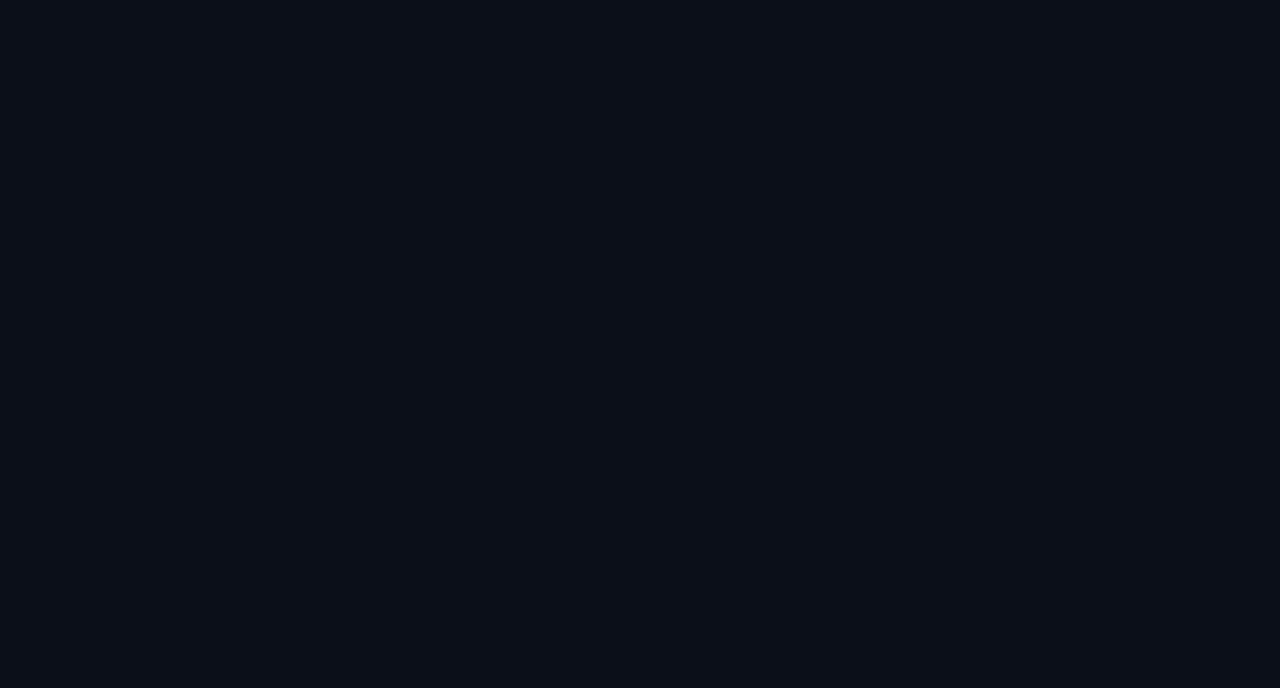
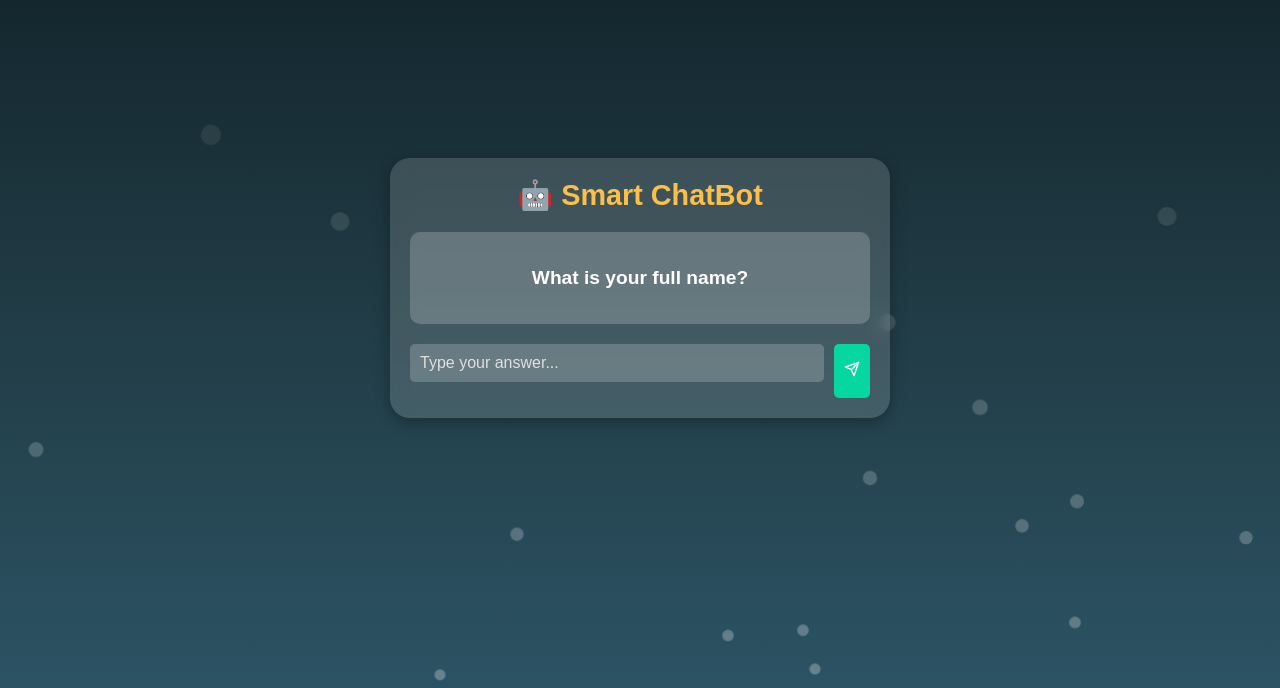
Before and after one commit to Iwyn-j/Project-S, a React (Create React App) app: page /chatbot in a window 1280 px wide. Before the commit this address had no page. Shown: the part 112-800 px from the top of the page. Built offline with nearby package versions, Linux system fonts and the light colour scheme; the HTML template or start-up script is replaced by a standard one.

Commit message:
Initial ChatBot created. Working on more updates

```diff
--- a/package.json
+++ b/package.json
@@ -9,8 +9,10 @@
     "firebase": "^11.1.0",
     "react": "^19.0.0",
     "react-dom": "^19.0.0",
+    "react-icons": "^5.4.0",
     "react-router-dom": "^6.28.0",
     "react-scripts": "5.0.1",
+    "styled-components": "^6.1.13",
     "web-vitals": "^4.2.4"
   },
   "scripts": {
--- a/src/App.js
+++ b/src/App.js
@@ -60,19 +60,68 @@
 
 // export default App;
 
-import React from 'react';
-import { BrowserRouter as Router, Routes, Route, Link } from 'react-router-dom';
+// import React from 'react';
+// import { BrowserRouter as Router, Routes, Route, Link } from 'react-router-dom';
+// import './App.css'; // App styles
+// import './Pages/Login.css'; // Login styles
+// import Login from './Pages/Login'; // Login component
+// import './Pages/Register.css'; // Login styles
+// import Register from './Pages/Register';
+// import ChatBot from "./Pages/Chatbot";
+
+// function App() {
+//   return (
+//     <Router>
+//       <Routes>
+//         {/* Route for the Home Page */}
+//         <Route
+//           path="/"
+//           element={
+//             <div className="App">
+//               <header className="App-header">
+//                 <img src="./logo.png" alt="Logo" className="App-logo" />
+//                 <h1>Welcome to Project S</h1>
+//                 <p>This is Project S, and Yash and Iwyn are going to be working on this form.</p>
+
+//                 <div className="button-container">
+//                   {/* <button onClick={() => alert('Welcome!')}>Register</button> */}
+
+//                   {/* Register button navigates to Login */}
+//                   <Link to="/login">
+//                     <button>Login</button>
+//                   </Link>
+//                   <Link to="/register">
+//                     <button>Register</button>
+//                   </Link>
+//                 </div>
+//               </header>
+//             </div>
+//           }
+//         />
+
+//         {/* Route for the Login Page */}
+//         <Route path="/login" element={<Login />} />
+//         <Route path="/chatbot" element={<Chatbot />} />
+
+//         <Route path="/register" element={<Register />} />
+//       </Routes>
+//     </Router>
+//   );
+// }
+
+// export default App;
+import React from "react";
+import { BrowserRouter as Router, Routes, Route, Link } from "react-router-dom";
 import './App.css'; // App styles
-import './Pages/Login.css'; // Login styles
 import Login from './Pages/Login'; // Login component
-import './Pages/Register.css'; // Login styles
-import Register from './Pages/Register';
+import Register from './Pages/Register'; // Register component
+import ChatBot from './Pages/ChatBot'; // ChatBot component
 
 function App() {
   return (
     <Router>
       <Routes>
-        {/* Route for the Home Page */}
+        {/* Home Page */}
         <Route
           path="/"
           element={
@@ -83,9 +132,7 @@ function App() {
                 <p>This is Project S, and Yash and Iwyn are going to be working on this form.</p>
 
                 <div className="button-container">
-                  {/* <button onClick={() => alert('Welcome!')}>Register</button> */}
-
-                  {/* Register button navigates to Login */}
+                  {/* Home page buttons */}
                   <Link to="/login">
                     <button>Login</button>
                   </Link>
@@ -98,10 +145,14 @@ function App() {
           }
         />
 
-        {/* Route for the Login Page */}
+        {/* Login Page */}
         <Route path="/login" element={<Login />} />
 
+        {/* Register Page */}
         <Route path="/register" element={<Register />} />
+
+        {/* ChatBot Page */}
+        <Route path="/chatbot" element={<ChatBot />} />
       </Routes>
     </Router>
   );
--- /dev/null
+++ b/src/Pages/ChatBot.js
@@ -0,0 +1,226 @@
+import React, { useState, useEffect } from "react";
+import styled, { keyframes } from "styled-components";
+import { FiSend } from "react-icons/fi";
+import { auth, db } from "../firebase-config";
+import { doc, setDoc } from "firebase/firestore";
+import { useNavigate } from "react-router-dom";
+
+// Questions Array
+const questions = [
+  { id: 1, question: "What is your full name?", type: "text" },
+  { id: 2, question: "What is your age?", type: "number" },
+  { id: 3, question: "What is your educational background?", type: "dropdown", options: ["High School", "Diploma", "Degree", "Master's", "PhD"] },
+  { id: 4, question: "What is your current occupation?", type: "text" },
+  { id: 5, question: "What are your career goals?", type: "text" },
+];
+
+const ChatBot = () => {
+  const [currentQuestionIndex, setCurrentQuestionIndex] = useState(0);
+  const [responses, setResponses] = useState({});
+  const [inputValue, setInputValue] = useState("");
+  const navigate = useNavigate();
+
+  useEffect(() => {
+    setInputValue(""); // Reset input value when a new question appears
+  }, [currentQuestionIndex]);
+
+  const handleNext = async () => {
+    const currentQuestion = questions[currentQuestionIndex];
+
+    if (inputValue.trim() === "") return; // Prevent empty submission
+
+    // Save the current answer
+    setResponses((prev) => ({ ...prev, [currentQuestion.question]: inputValue }));
+
+    if (currentQuestionIndex < questions.length - 1) {
+      // Move to the next question
+      setInputValue("");
+      setCurrentQuestionIndex(currentQuestionIndex + 1);
+    } else {
+      // Final step: Save all answers to Firestore
+      await saveToFirebase();
+    }
+  };
+
+  const saveToFirebase = async () => {
+    try {
+      const user = auth.currentUser;
+
+      if (!user) {
+        alert("User not authenticated. Please log in first.");
+        navigate("/login");
+        return;
+      }
+
+      // Save responses under the user's UID in Firestore
+      const userDocRef = doc(db, "responses", user.uid);
+
+      await setDoc(userDocRef, {
+        answers: responses,
+        submittedAt: new Date(),
+      });
+
+      alert("Responses saved successfully!");
+      console.log("Saved Responses:", responses);
+      navigate("/"); // Redirect to home
+    } catch (error) {
+      console.error("Error saving responses:", error);
+      alert("Failed to save responses. Please try again.");
+    }
+  };
+
+  const currentQuestion = questions[currentQuestionIndex];
+
+  return (
+    <ChatContainer>
+      {/* Background Animation */}
+      <AnimatedBackground>
+        {[...Array(20)].map((_, i) => (
+          <Bubble key={i} style={{ left: `${Math.random() * 100}%`, animationDuration: `${3 + Math.random() * 3}s` }} />
+        ))}
+      </AnimatedBackground>
+
+      {/* Chatbox */}
+      <ChatBox>
+        <h2>🤖 Smart ChatBot</h2>
+        <ChatBubble>
+          <p>{currentQuestion.question}</p>
+        </ChatBubble>
+
+        {currentQuestion.type === "dropdown" ? (
+          <Dropdown
+            value={inputValue}
+            onChange={(e) => setInputValue(e.target.value)}
+            onBlur={handleNext} // Auto-submit dropdown
+          >
+            <option value="">Select an option</option>
+            {currentQuestion.options.map((option, idx) => (
+              <option key={idx} value={option}>
+                {option}
+              </option>
+            ))}
+          </Dropdown>
+        ) : (
+          <InputBox>
+            <input
+              type={currentQuestion.type}
+              value={inputValue}
+              placeholder="Type your answer..."
+              onChange={(e) => setInputValue(e.target.value)}
+            />
+            <SendButton onClick={handleNext}>
+              <FiSend />
+            </SendButton>
+          </InputBox>
+        )}
+      </ChatBox>
+    </ChatContainer>
+  );
+};
+
+export default ChatBot;
+
+// Styled Components
+
+const bubbleAnimation = keyframes`
+  0% {
+    transform: translateY(0) scale(0.5);
+    opacity: 1;
+  }
+  100% {
+    transform: translateY(-100vh) scale(1.2);
+    opacity: 0;
+  }
+`;
+
+const ChatContainer = styled.div`
+  height: 100vh;
+  overflow: hidden;
+  background: linear-gradient(to bottom, #0f2027, #203a43, #2c5364);
+  display: flex;
+  justify-content: center;
+  align-items: center;
+  position: relative;
+  font-family: "Poppins", sans-serif;
+`;
+
+const AnimatedBackground = styled.div`
+  position: absolute;
+  width: 100%;
+  height: 100%;
+  top: 0;
+  left: 0;
+  overflow: hidden;
+`;
+
+const Bubble = styled.div`
+  position: absolute;
+  bottom: -50px;
+  width: 20px;
+  height: 20px;
+  background: rgba(255, 255, 255, 0.3);
+  border-radius: 50%;
+  animation: ${bubbleAnimation} infinite ease-in-out;
+`;
+
+const ChatBox = styled.div`
+  z-index: 2;
+  width: 500px;
+  background: rgba(255, 255, 255, 0.15);
+  backdrop-filter: blur(10px);
+  border-radius: 20px;
+  padding: 20px;
+  color: #fff;
+  box-shadow: 0px 4px 15px rgba(0, 0, 0, 0.3);
+  text-align: center;
+
+  h2 {
+    color: #fcbf49;
+    margin-bottom: 20px;
+    font-size: 1.8rem;
+  }
+`;
+
+const ChatBubble = styled.div`
+  background: rgba(255, 255, 255, 0.2);
+  padding: 15px;
+  border-radius: 10px;
+  margin-bottom: 20px;
+  font-weight: bold;
+`;
+
+const InputBox = styled.div`
+  display: flex;
+  gap: 10px;
+
+  input {
+    flex: 1;
+    padding: 10px;
+    border: none;
+    border-radius: 5px;
+    outline: none;
+    font-size: 1rem;
+  }
+`;
+
+const SendButton = styled.button`
+  background-color: #06d6a0;
+  color: white;
+  border: none;
+  border-radius: 5px;
+  padding: 10px;
+  cursor: pointer;
+
+  &:hover {
+    background-color: #05c096;
+  }
+`;
+
+const Dropdown = styled.select`
+  width: 100%;
+  padding: 10px;
+  margin-top: 10px;
+  border-radius: 5px;
+  border: none;
+  font-size: 1rem;
+`;
--- /dev/null
+++ b/src/Pages/Error.css
@@ -0,0 +1,80 @@
+/* General Page Styling */
+body {
+    margin: 0;
+    padding: 0;
+    font-family: 'Poppins', sans-serif;
+    background-color: #000; /* Black Background */
+    color: #fff;
+    text-align: center;
+    height: 100vh;
+    display: flex;
+    justify-content: center;
+    align-items: center;
+    overflow: hidden;
+}
+
+.container {
+    display: flex;
+    flex-direction: column;
+    align-items: center;
+}
+
+h1 {
+    font-size: 8rem;
+    margin: 0;
+    color: #ff4d6d; /* Bright Red */
+    text-shadow: 0 0 10px #ff4d6d, 0 0 20px #ff4d6d;
+}
+
+p {
+    font-size: 1.5rem;
+    margin: 1em 0;
+    color: #c8c8c8; /* Light Grey */
+}
+
+/* Redirect Button */
+button {
+    background: linear-gradient(90deg, #ff4d6d, #ffafcc);
+    color: #000;
+    border: none;
+    padding: 1em 2.5em;
+    font-size: 1.2rem;
+    cursor: pointer;
+    border-radius: 50px;
+    box-shadow: 0 4px 10px rgba(255, 77, 109, 0.4);
+    transition: all 0.3s ease;
+}
+
+button:hover {
+    transform: scale(1.05);
+    box-shadow: 0 6px 15px rgba(255, 77, 109, 0.6);
+}
+
+/* Minimal Character Styling */
+.character {
+    position: relative;
+    width: 100px;
+    height: 100px;
+    background: #ff4d6d; /* Bright Red */
+    border-radius: 50%;
+    box-shadow: 0 0 10px #ff4d6d;
+    margin: 20px auto;
+}
+
+.character::before, .character::after {
+    content: '';
+    position: absolute;
+    width: 20px;
+    height: 60px;
+    background: #ffafcc; /* Light Red */
+    border-radius: 10px;
+    top: 50px;
+}
+
+.character::before {
+    left: -30px;
+}
+
+.character::after {
+    right: -30px;
+}
--- a/src/Pages/Login.js
+++ b/src/Pages/Login.js
@@ -2,20 +2,29 @@ import React, { useState } from "react";
 import "./Login.css";
 import { auth } from "../firebase-config";
 import { signInWithEmailAndPassword } from "firebase/auth";
+import { useNavigate } from "react-router-dom"; // Import useNavigate
 
 const Login = () => {
   const [email, setEmail] = useState("");
   const [password, setPassword] = useState("");
   const [error, setError] = useState("");
+  const navigate = useNavigate(); // Initialize useNavigate
 
   const handleLogin = async (e) => {
     e.preventDefault();
 
     try {
+      // Perform Firebase authentication
       await signInWithEmailAndPassword(auth, email, password);
+
+      // Alert user of successful login
       alert("Login successful!");
       setError("");
+
+      // Redirect to Chatbot page
+      navigate("/chatbot");
     } catch (err) {
+      // Set error message for invalid login
       setError("Invalid email or password.");
     }
   };
```
Also changed, not shown: src/Pages/Error.js (added, +23 -0 lines), 1 other file (tests, documents, lock files or other folders).
